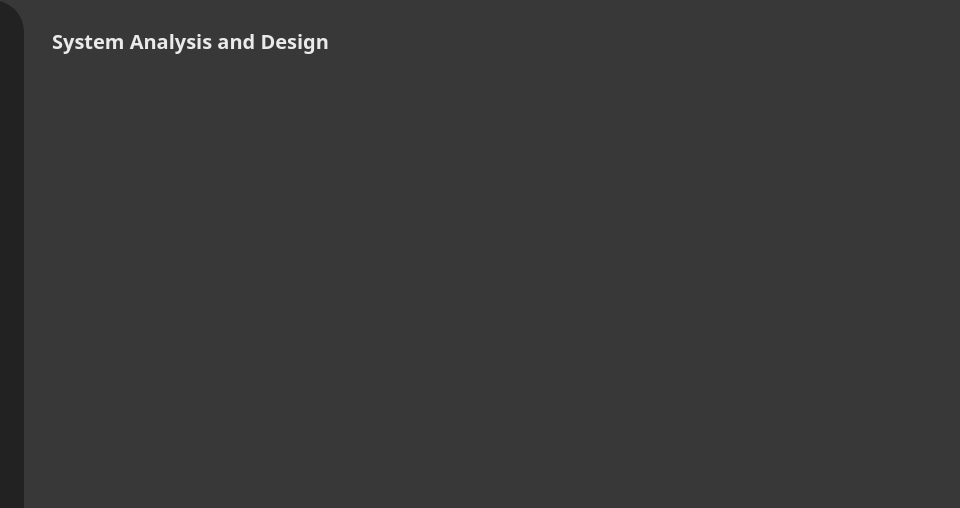
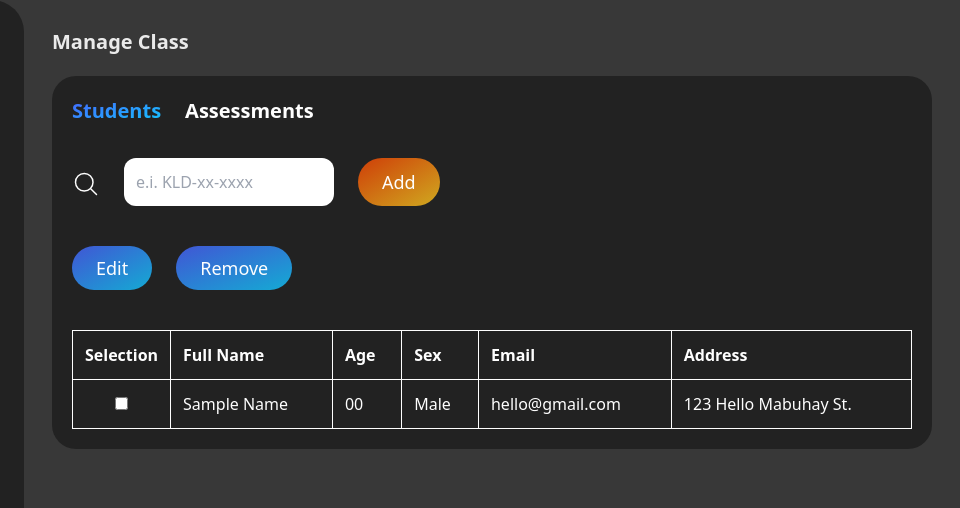
Before and after one commit to Kenji-KLD/QuizExamMMSys, a website: page dist/profView/html/class-page-1.html in a window 1280 px wide. Shown: the top 508 px of the page, 320-1280 px from the left. Drawn offline with Linux system fonts and the light colour scheme.

Commit message:
Add: Manage Class

```diff
--- a/src/input.css
+++ b/src/input.css
@@ -18,4 +18,9 @@
     .main-title {
         @apply font-bold text-xl mb-5 opacity-90;
     }
+
+    .activated {
+        @apply bg-gradient-to-br from-ISblue to-IScyan bg-clip-text text-transparent;
+      }
+
 }
```
Also changed, not shown: dist/output.css, dist/profView/css/styles.css, dist/profView/html/ar-class.html, dist/profView/html/class-page-1.html, dist/profView/html/home-page.html, dist/profView/html/settings.html.
